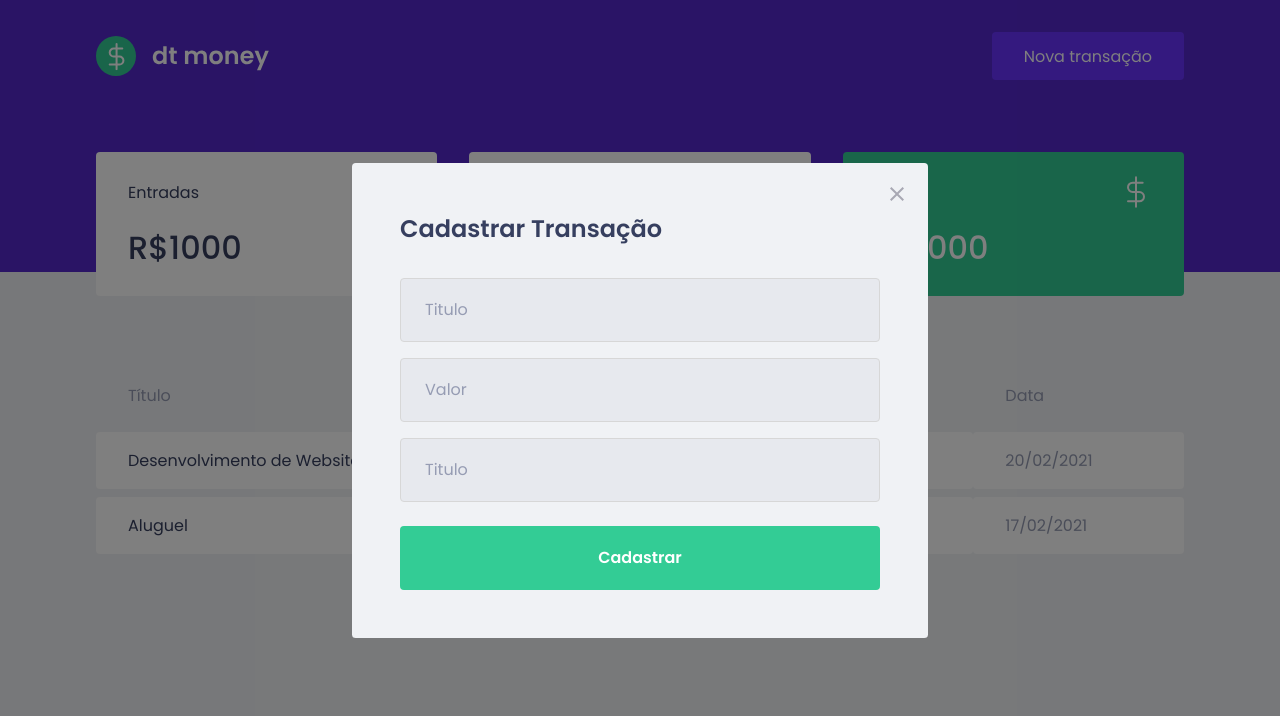
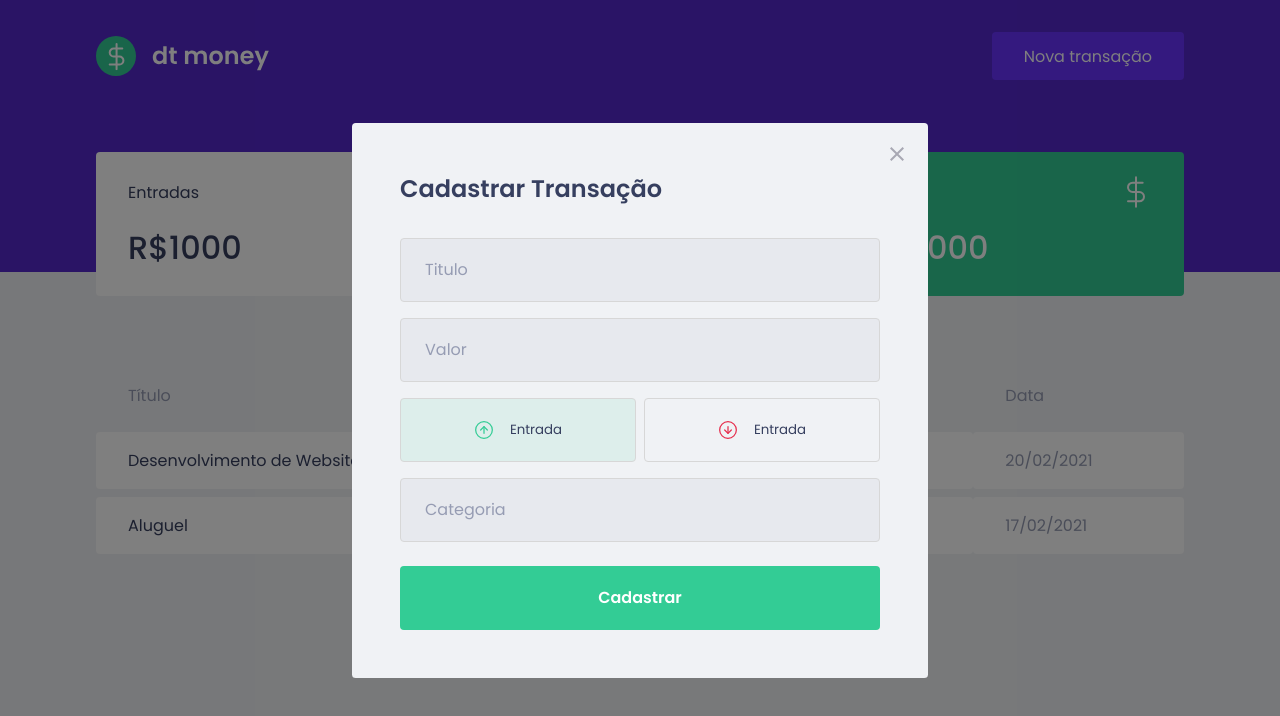
Before and after one commit to thiagofranck/dtmoney, a React (Create React App) app: page / in a window 1280 px wide. Both pictures are taken after a click on the button "Nova transação". Shown: the top 716 px of the page. Built offline with nearby package versions, Linux system fonts and the light colour scheme; no server answers; what miragejs would draw is missing.

Commit message:
Botões de transação e estilização

```diff
--- a/package.json
+++ b/package.json
@@ -5,6 +5,7 @@
   "dependencies": {
     "axios": "^0.21.1",
     "miragejs": "^0.1.41",
+    "polished": "^4.1.1",
     "react": "^17.0.2",
     "react-dom": "^17.0.2",
     "react-modal": "^3.12.1",
--- a/src/components/NewTransactionsModal/index.tsx
+++ b/src/components/NewTransactionsModal/index.tsx
@@ -1,13 +1,18 @@
-import Modal from 'react-modal';
-import { Container } from './styles';
-import closeImg from '../../assets/close.svg'
+import Modal from "react-modal";
+import { Container, TransactionTypeContainer, RadioBox } from "./styles";
+import closeImg from "../../assets/close.svg";
+import incomeImg from "../../assets/income.svg";
+import outcomeImg from "../../assets/outcome.svg";
+import { useState } from "react";
 
 interface NewTransactionModalProps {
   isOpen: boolean;
   onRequestClose: () => void;
 }
 
-export function NewTransactionModal({isOpen, onRequestClose}: NewTransactionModalProps) {
+export function NewTransactionModal({ isOpen, onRequestClose }: NewTransactionModalProps) {
+    const [type, setType] = useState('deposit');
+
     return (
     <Modal
       isOpen={isOpen}
@@ -15,31 +20,47 @@ export function NewTransactionModal({isOpen, onRequestClose}: NewTransactionModa
       overlayClassName="react-modal-overlay"
       className="react-modal-content"
     >
-        <button type="button" onClick={onRequestClose} className="react-modal-close">
-            <img src={closeImg} alt="Fechar Modal"/>
+      <button
+        type="button"
+        onClick={onRequestClose}
+        className="react-modal-close"
+      >
+        <img src={closeImg} alt="Fechar Modal" />
       </button>
 
       <Container>
         <h2>Cadastrar Transação</h2>
 
-        <input
-            placeholder="Titulo"
-        />
+        <input placeholder="Titulo" />
 
-        <input
-            type="number"
-            placeholder="Valor"
-        />
+        <input type="number" placeholder="Valor" />
 
-        <input
-            placeholder="Titulo"
-        />
+        <TransactionTypeContainer>
+            <RadioBox
+                type="button"
+                onClick={() => { setType('deposit'); }}
+                isActive={type === 'deposit'}
+                activeColor="green"
+            >
+                <img src={incomeImg} alt="Entrada" />
+                <span>Entrada</span>
+            </RadioBox>
 
-        <button type="submit">
-            Cadastrar
-        </button>
+            <RadioBox
+                type="button"
+                onClick={() => { setType('withdraw'); }}
+                isActive={type === 'withdraw'}
+                activeColor="red"
+            >
+                <img src={outcomeImg} alt="Saída" />
+                <span>Entrada</span>
+            </RadioBox>
+        </TransactionTypeContainer>
+
+        <input placeholder="Categoria" />
+
+        <button type="submit">Cadastrar</button>
       </Container>
-
     </Modal>
   );
 }
--- a/src/components/NewTransactionsModal/styles.ts
+++ b/src/components/NewTransactionsModal/styles.ts
@@ -1,4 +1,5 @@
 import styled from 'styled-components';
+import { darken, transparentize } from 'polished';
 
 export const Container = styled.form`
     h2 {
@@ -42,7 +43,57 @@ export const Container = styled.form`
         &:hover {
             filter: brightness(0.9);
         }
-
     }
 
 `;
+
+
+
+export const TransactionTypeContainer = styled.div`
+    margin: 1rem 0;
+    display: grid;
+    grid-template-columns: 1fr 1fr;
+    gap: 0.5rem;
+
+`;
+
+interface RadioBoxProps {
+    isActive: boolean;
+    activeColor: 'green' | 'red';
+
+}
+
+const colors = {
+    green: '#33CC95',
+    red: '#E52E4D'
+}
+
+export const RadioBox = styled.button<RadioBoxProps>`
+    height: 4rem;
+    border: 1px solid #D7D7D7;
+    border-radius: 0.25rem;
+
+    background: ${(props) => props.isActive
+    ? transparentize(0.9, colors[props.activeColor])
+    : 'transparent'
+    };
+
+    display: flex;
+    align-items: center;
+    justify-content: center;
+    transition: border-color 0.2s;
+    &:hover {
+    border-color: ${darken(0.1, '#D7D7D7')};
+    }
+
+    img {
+      height: 20px;
+      width: 20px;
+    }
+    span {
+      display: inline-block;
+      margin-left: 1rem;
+      font-size: 1 rem;
+      color: var(--text-title);
+    }
+`;
```
Also changed, not shown: src/components/Header/index.tsx (line endings or trailing spaces), 1 other file (tests, documents, lock files or other folders). Lines whose indentation alone changed are shown as unchanged.
